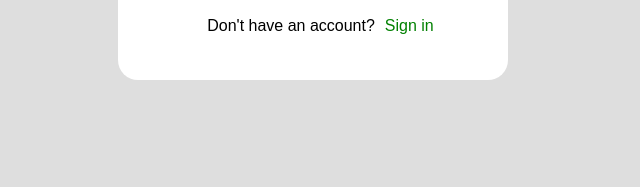
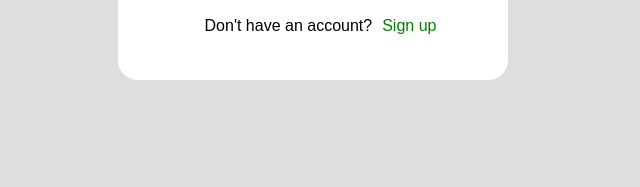
Before and after one commit to ShedrachJonah11/tricycle-revenue-app, a plain HTML site: page HTML/Login.html in a window 1280 px wide. Shown: the part 580-767 px from the top of the page, 614-1254 px from the left. Drawn offline with Linux system fonts and the light colour scheme.

Commit message:
madecorrection on login page

```diff
--- a/HTML/Login.html
+++ b/HTML/Login.html
@@ -36,7 +36,7 @@
           </form>
           <div class="end">
             <h4>Don't have an account?</h4>
-            <a href="welcome.html">Sign in</a>
+            <a href="welcome.html">Sign up</a>
           </div>
         </div>
       </div>
```
